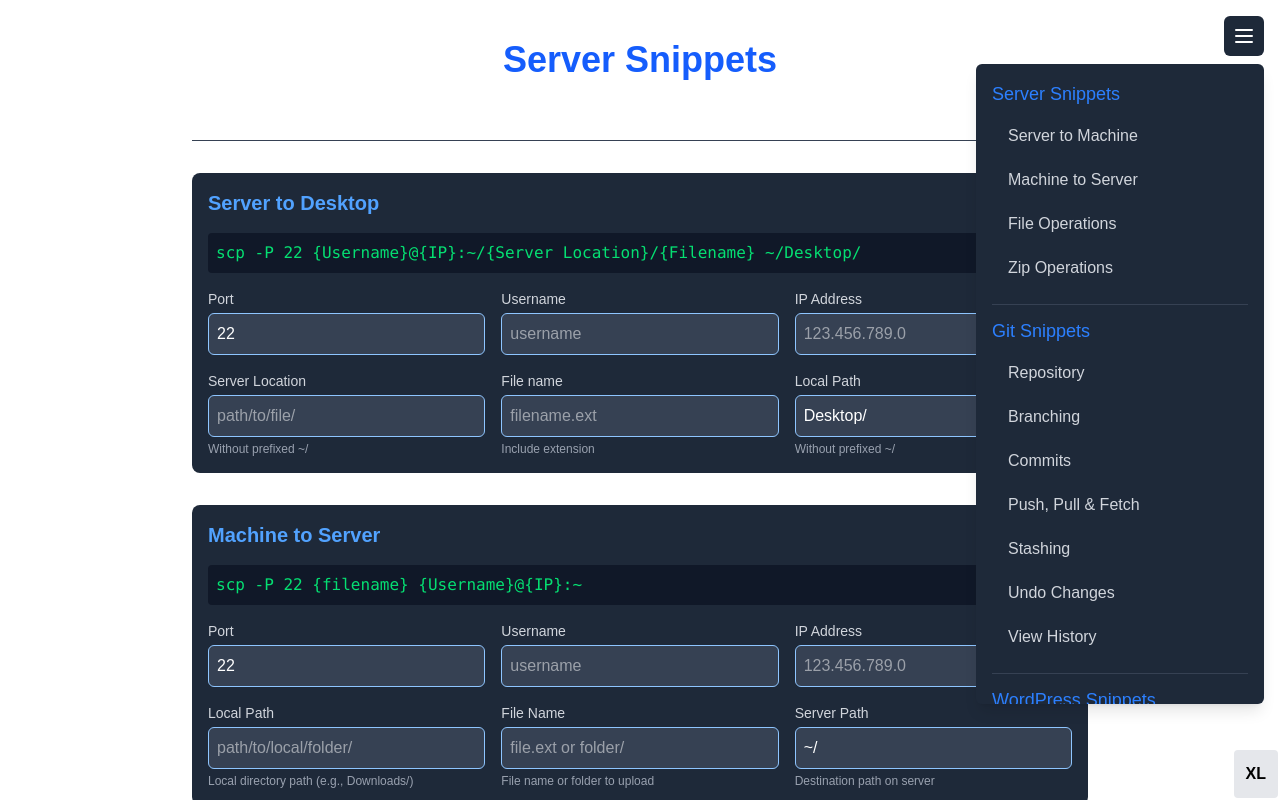
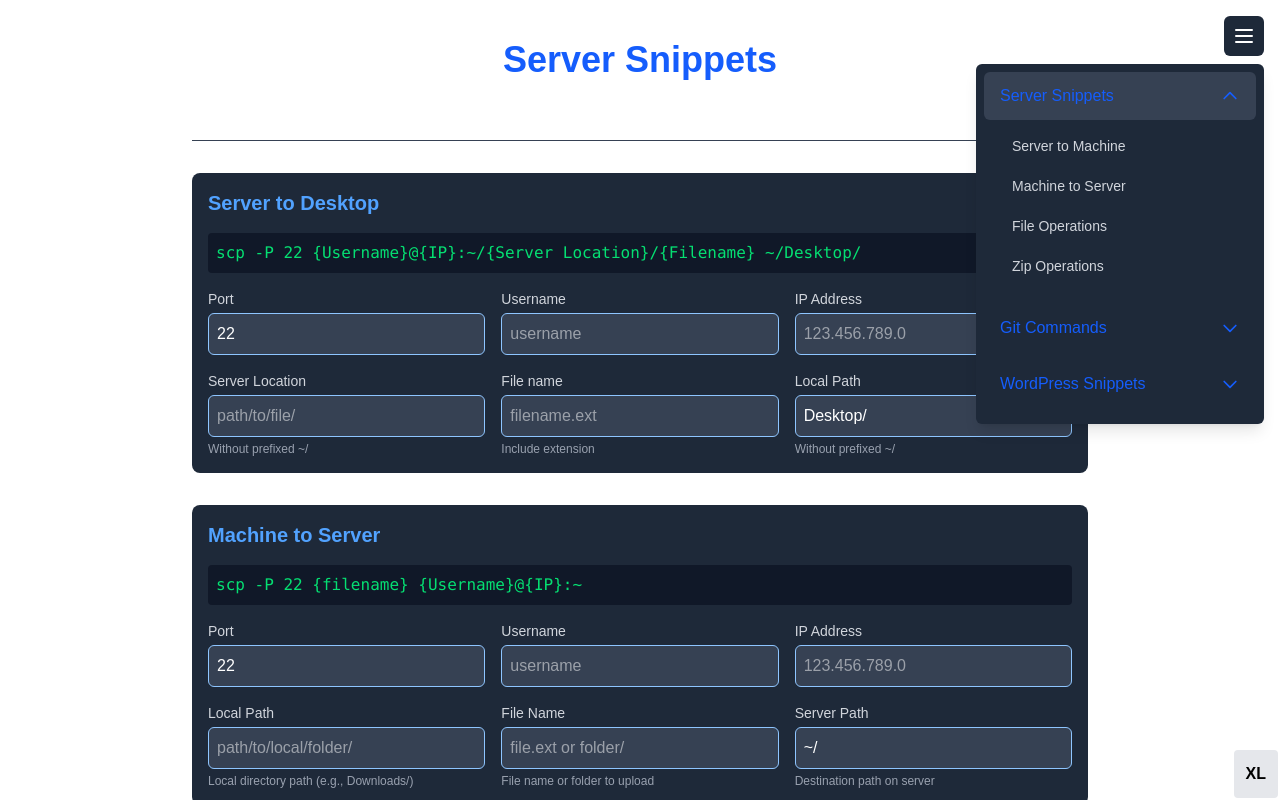
Before and after one commit to siko001/code-snippets, a Next.js app: page /server in a window 1280 px wide. Both pictures are taken after a click on the button "Menu". Shown: the top 800 px of the page. Built offline with nearby package versions, Linux system fonts and the light colour scheme.

Commit message:
Turn headers into accordians

```diff
--- a/package.json
+++ b/package.json
@@ -12,6 +12,7 @@
     "@heroicons/react": "^2.2.0",
     "@types/gsap": "^1.20.2",
     "gsap": "^3.13.0",
+    "lucide-react": "^0.552.0",
     "next": "16.0.1",
     "react": "19.2.0",
     "react-dom": "19.2.0"
--- a/src/app/components/Sidebar.jsx
+++ b/src/app/components/Sidebar.jsx
@@ -7,8 +7,20 @@
 export default function Sidebar() {
     const [isOpen, setIsOpen] = useState(false);
     const [activeSection, setActiveSection] = useState('server');
+    const [expandedSections, setExpandedSections] = useState({
+        server: true,
+        git: false,
+        wordpress: false
+    });
     const menuRef = useRef(null);
     const pathname = usePathname();
+
+    const toggleSection = (section) => {
+        setExpandedSections(prev => ({
+            ...prev,
+            [section]: !prev[section]
+        }));
+    };
 
     useEffect(() => {
         // Set active section based on current path
@@ -105,7 +117,16 @@
                 <button
                     className="p-2 bg-gray-800 rounded-md text-white hover:bg-gray-700 transition-colors z-50 cursor-pointer"
                     aria-label="Menu"
-                    onClick={() => setIsOpen(!isOpen)}
+                    onClick={() => {
+                        setIsOpen(!isOpen);
+                        // Auto-expand current section when opening menu
+                        if (!isOpen) {
+                            setExpandedSections(prev => ({
+                                ...prev,
+                                [activeSection]: true
+                            }));
+                        }
+                    }}
                     type="button"
                     style={{ position: 'fixed', top: '1rem', right: '1rem' }}
                 >
@@ -127,52 +148,34 @@
                 </button>
 
                 {isOpen && (
-                    <div className="absolute right-0 top-12 max-h-[calc(100vh-10rem)] w-72 bg-gray-800 rounded-md shadow-lg overflow-scroll">
-                        <div className="p-4">
-                            <h3 className="text-lg font-medium text-blue-500 mb-2">Server Snippets</h3>
-                            <nav className="mb-4">
+                    <div className="absolute right-0 top-12 max-h-[calc(100vh-10rem)] w-72 bg-gray-800 rounded-md shadow-lg overflow-y-auto">
+                        <div className="p-2">
+                            {Object.entries(menuSections).map(([key, section]) => (
+                                <div key={key} className="mb-2">
+                                    <button
+                                        className={`w-full flex justify-between items-center px-4 py-3 text-left text-blue-600 hover:bg-gray-700 rounded-md transition-colors ${activeSection === key ? 'bg-gray-700' : ''}`}
+                                        onClick={() => toggleSection(key)}
+                                    >
+                                        <span className="font-medium">{section.title}</span>
+                                        <svg
+                                            className={`w-5 h-5 transition-transform duration-200 ${expandedSections[key] ? 'transform rotate-180' : ''}`}
+                                            fill="none"
+                                            viewBox="0 0 24 24"
+                                            stroke="currentColor"
+                                        >
+                                            <path strokeLinecap="round" strokeLinejoin="round" strokeWidth={2} d="M19 9l-7 7-7-7" />
+                                        </svg>
+                                    </button>
+
+                                    <div
+                                        className={`overflow-hidden transition-all duration-200 ease-in-out ${expandedSections[key] ? 'max-h-96' : 'max-h-0'}`}
+                                    >
+                                        <nav className="py-2 pl-4">
                                             <ul>
-                                    {menuSections.server.items.map((item) => (
+                                                {section.items.map((item) => (
                                                     <li key={item.href} className="mb-1">
                                                         <div
-                                                className="block px-4 py-2 text-gray-300 hover:bg-gray-700 rounded-md transition-colors cursor-pointer"
-                                                onClick={(e) => handleMenuClick(e, item.href)}
-                                            >
-                                                {item.name}
-                                            </div>
-                                        </li>
-                                    ))}
-                                </ul>
-                            </nav>
-
-                            <div className="border-t border-gray-700 my-3"></div>
-
-                               <h3 className="text-lg font-medium text-blue-500 mb-2">Git Snippets</h3>
-                            <nav className="mb-4">
-                                <ul>
-                                    {menuSections.git.items.map((item) => (
-                                        <li key={item.href} className="mb-1">
-                                            <div
-                                                className="block px-4 py-2 text-gray-300 hover:bg-gray-700 rounded-md transition-colors cursor-pointer"
-                                                onClick={(e) => handleMenuClick(e, item.href)}
-                                            >
-                                                {item.name}
-                                            </div>
-                                        </li>
-                                    ))}
-                                </ul>
-                            </nav>
-
-                            <div className="border-t border-gray-700 my-3"></div>
-
-
-                            <h3 className="text-lg font-medium text-blue-500 mb-2">WordPress Snippets</h3>
-                            <nav>
-                                <ul>
-                                   {menuSections.wordpress.items.map((item) => (
-                                    <li key={item.href} className="mb-1">
-                                        <div
-                                            className="block px-4 py-2 text-gray-300 hover:bg-gray-700 rounded-md transition-colors cursor-pointer"
+                                                            className="block px-3 py-2 text-sm text-gray-300 hover:bg-gray-700 rounded-md transition-colors cursor-pointer"
                                                             onClick={(e) => handleMenuClick(e, item.href)}
                                                         >
                                                             {item.name}
@@ -183,6 +186,9 @@
                                         </nav>
                                     </div>
                                 </div>
+                            ))}
+                        </div>
+                    </div>
                 )}
             </div>
         </div>
```
Also changed, not shown: 1 other file (tests, documents, lock files or other folders). Lines whose indentation alone changed are shown as unchanged.
